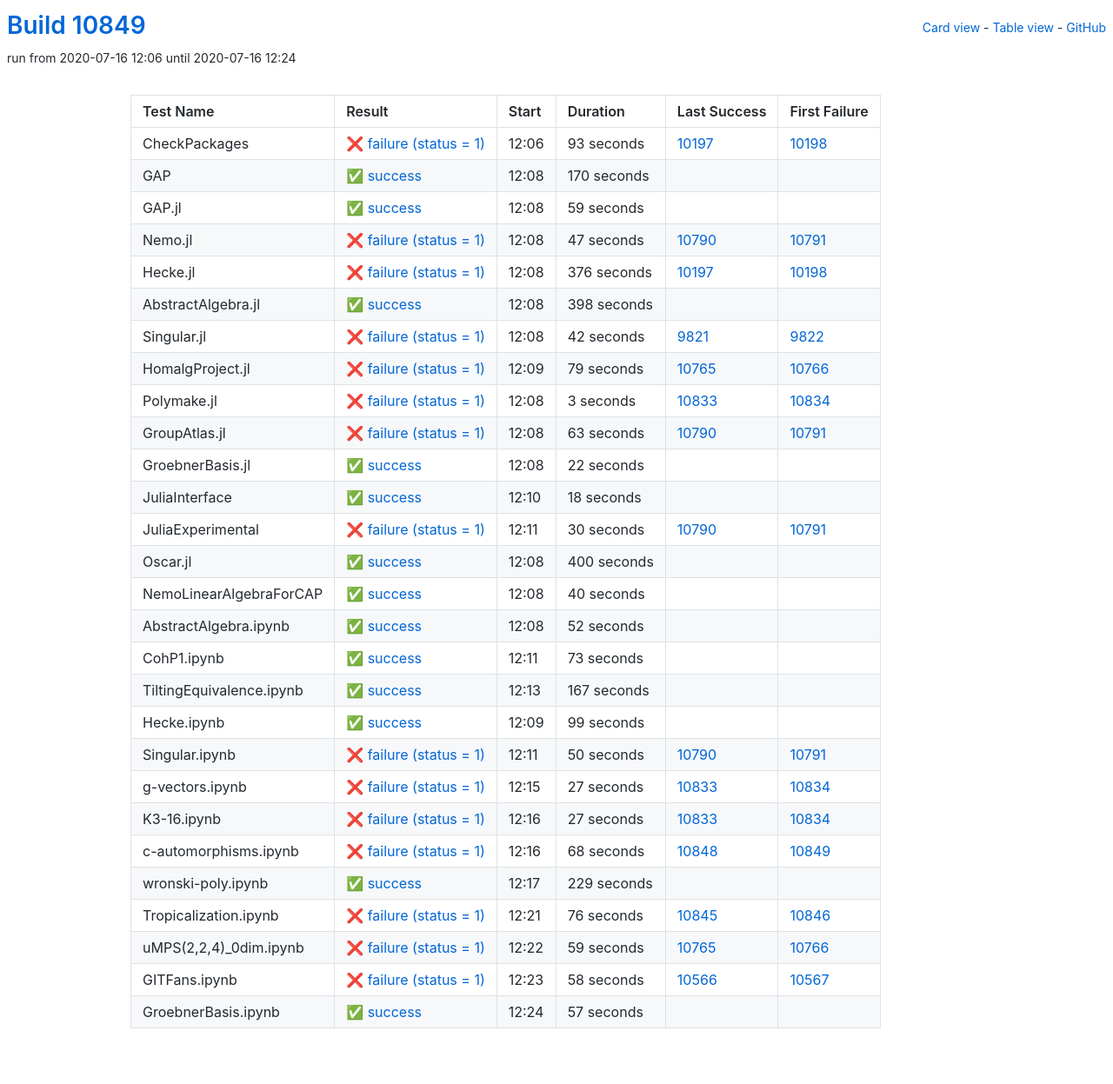
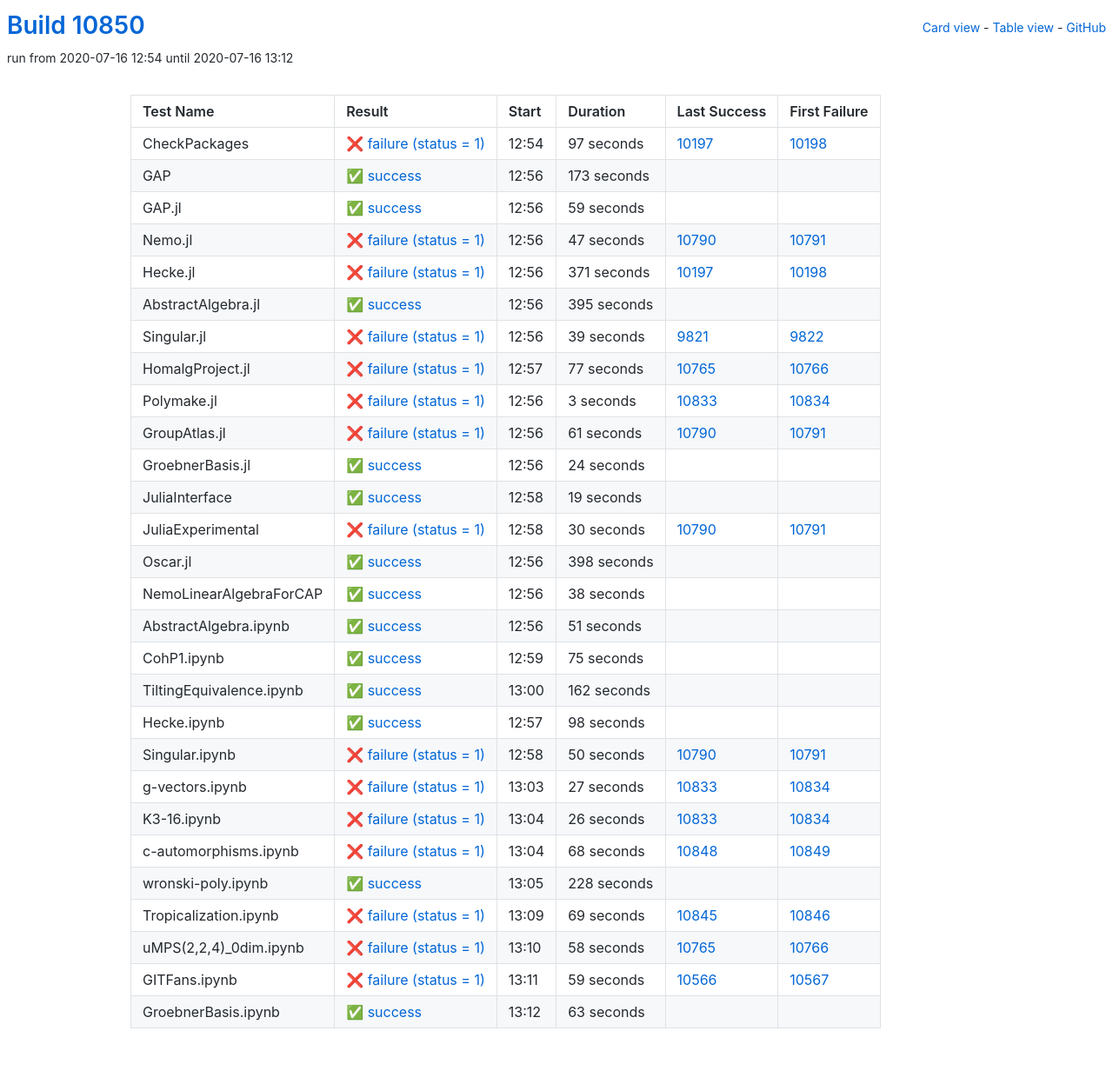
Before and after one commit to oscar-system/oscar-ci-status, a Jekyll site: the page built from table.html, in a window 1280 px wide. Shown: the whole page at 87% size. Built offline with Jekyll 4.4.1, drawn with Linux system fonts in a browser that asks for light colours.

Commit message:
Build #10850

```diff
--- a/_data/ci.yml
+++ b/_data/ci.yml
@@ -1,6 +1,6 @@
 ---
-build: 10849
-build_url: https://oscarci.mathematik.uni-kl.de/job/oscar/10849/
+build: 10850
+build_url: https://oscarci.mathematik.uni-kl.de/job/oscar/10850/
 job: oscar
 organization: oscar-system
 repo: oscar-ci-status
@@ -8,32 +8,32 @@
 tests:
 - name: CheckPackages
   id: checkpackages
-  log: https://oscarci.mathematik.uni-kl.de/job/oscar/10849/artifact/logs/build-10849/CheckPackages.log
-  start: 2020-07-16 12:06
+  log: https://oscarci.mathematik.uni-kl.de/job/oscar/10850/artifact/logs/build-10850/CheckPackages.log
+  start: 2020-07-16 12:54
   success: false
   exitcode: 1
   status: failure
-  duration: 93
+  duration: 97
   last_success: 10197
   last_success_url: https://oscarci.mathematik.uni-kl.de/job/oscar/10197/
   first_failure: 10198
   first_failure_url: https://oscarci.mathematik.uni-kl.de/job/oscar/10198/
 - name: GAP
   id: gap
-  log: https://oscarci.mathematik.uni-kl.de/job/oscar/10849/artifact/logs/build-10849/GAP.log
-  start: 2020-07-16 12:08
+  log: https://oscarci.mathematik.uni-kl.de/job/oscar/10850/artifact/logs/build-10850/GAP.log
+  start: 2020-07-16 12:56
   success: true
   exitcode: 0
   status: success
-  duration: 170
+  duration: 173
   last_success: false
   last_success_url:
   first_failure: false
   first_failure_url:
 - name: GAP.jl
   id: gap-jl
-  log: https://oscarci.mathematik.uni-kl.de/job/oscar/10849/artifact/logs/build-10849/GAP.jl.log
-  start: 2020-07-16 12:08
+  log: https://oscarci.mathematik.uni-kl.de/job/oscar/10850/artifact/logs/build-10850/GAP.jl.log
+  start: 2020-07-16 12:56
   success: true
   exitcode: 0
   status: success
@@ -44,8 +44,8 @@
   first_failure_url:
 - name: Nemo.jl
   id: nemo-jl
-  log: https://oscarci.mathematik.uni-kl.de/job/oscar/10849/artifact/logs/build-10849/Nemo.jl.log
-  start: 2020-07-16 12:08
+  log: https://oscarci.mathematik.uni-kl.de/job/oscar/10850/artifact/logs/build-10850/Nemo.jl.log
+  start: 2020-07-16 12:56
   success: false
   exitcode: 1
   status: failure
@@ -56,56 +56,56 @@
   first_failure_url: https://oscarci.mathematik.uni-kl.de/job/oscar/10791/
 - name: Hecke.jl
   id: hecke-jl
-  log: https://oscarci.mathematik.uni-kl.de/job/oscar/10849/artifact/logs/build-10849/Hecke.jl.log
-  start: 2020-07-16 12:08
+  log: https://oscarci.mathematik.uni-kl.de/job/oscar/10850/artifact/logs/build-10850/Hecke.jl.log
+  start: 2020-07-16 12:56
   success: false
   exitcode: 1
   status: failure
-  duration: 376
+  duration: 371
   last_success: 10197
   last_success_url: https://oscarci.mathematik.uni-kl.de/job/oscar/10197/
   first_failure: 10198
   first_failure_url: https://oscarci.mathematik.uni-kl.de/job/oscar/10198/
 - name: AbstractAlgebra.jl
   id: abstractalgebra-jl
-  log: https://oscarci.mathematik.uni-kl.de/job/oscar/10849/artifact/logs/build-10849/AbstractAlgebra.jl.log
-  start: 2020-07-16 12:08
+  log: https://oscarci.mathematik.uni-kl.de/job/oscar/10850/artifact/logs/build-10850/AbstractAlgebra.jl.log
+  start: 2020-07-16 12:56
   success: true
   exitcode: 0
   status: success
-  duration: 398
+  duration: 395
   last_success: false
   last_success_url:
   first_failure: false
   first_failure_url:
 - name: Singular.jl
   id: singular-jl
-  log: https://oscarci.mathematik.uni-kl.de/job/oscar/10849/artifact/logs/build-10849/Singular.jl.log
-  start: 2020-07-16 12:08
+  log: https://oscarci.mathematik.uni-kl.de/job/oscar/10850/artifact/logs/build-10850/Singular.jl.log
+  start: 2020-07-16 12:56
   success: false
   exitcode: 1
   status: failure
-  duration: 42
+  duration: 39
   last_success: 9821
   last_success_url: https://oscarci.mathematik.uni-kl.de/job/oscar/9821/
   first_failure: 9822
   first_failure_url: https://oscarci.mathematik.uni-kl.de/job/oscar/9822/
 - name: HomalgProject.jl
   id: homalgproject-jl
-  log: https://oscarci.mathematik.uni-kl.de/job/oscar/10849/artifact/logs/build-10849/HomalgProject.jl.log
-  start: 2020-07-16 12:09
+  log: https://oscarci.mathematik.uni-kl.de/job/oscar/10850/artifact/logs/build-10850/HomalgProject.jl.log
+  start: 2020-07-16 12:57
   success: false
   exitcode: 1
   status: failure
-  duration: 79
+  duration: 77
   last_success: 10765
   last_success_url: https://oscarci.mathematik.uni-kl.de/job/oscar/10765/
   first_failure: 10766
   first_failure_url: https://oscarci.mathematik.uni-kl.de/job/oscar/10766/
 - name: Polymake.jl
   id: polymake-jl
-  log: https://oscarci.mathematik.uni-kl.de/job/oscar/10849/artifact/logs/build-10849/Polymake.jl.log
-  start: 2020-07-16 12:08
+  log: https://oscarci.mathematik.uni-kl.de/job/oscar/10850/artifact/logs/build-10850/Polymake.jl.log
+  start: 2020-07-16 12:56
   success: false
   exitcode: 1
   status: failure
@@ -116,44 +116,44 @@
   first_failure_url: https://oscarci.mathematik.uni-kl.de/job/oscar/10834/
 - name: GroupAtlas.jl
   id: groupatlas-jl
-  log: https://oscarci.mathematik.uni-kl.de/job/oscar/10849/artifact/logs/build-10849/GroupAtlas.jl.log
-  start: 2020-07-16 12:08
+  log: https://oscarci.mathematik.uni-kl.de/job/oscar/10850/artifact/logs/build-10850/GroupAtlas.jl.log
+  start: 2020-07-16 12:56
   success: false
   exitcode: 1
   status: failure
-  duration: 63
+  duration: 61
   last_success: 10790
   last_success_url: https://oscarci.mathematik.uni-kl.de/job/oscar/10790/
   first_failure: 10791
   first_failure_url: https://oscarci.mathematik.uni-kl.de/job/oscar/10791/
 - name: GroebnerBasis.jl
   id: groebnerbasis-jl
-  log: https://oscarci.mathematik.uni-kl.de/job/oscar/10849/artifact/logs/build-10849/GroebnerBasis.jl.log
-  start: 2020-07-16 12:08
+  log: https://oscarci.mathematik.uni-kl.de/job/oscar/10850/artifact/logs/build-10850/GroebnerBasis.jl.log
+  start: 2020-07-16 12:56
   success: true
   exitcode: 0
   status: success
-  duration: 22
+  duration: 24
   last_success: false
   last_success_url:
   first_failure: false
   first_failure_url:
 - name: JuliaInterface
   id: juliainterface
-  log: https://oscarci.mathematik.uni-kl.de/job/oscar/10849/artifact/logs/build-10849/JuliaInterface.log
-  start: 2020-07-16 12:10
+  log: https://oscarci.mathematik.uni-kl.de/job/oscar/10850/artifact/logs/build-10850/JuliaInterface.log
+  start: 2020-07-16 12:58
   success: true
   exitcode: 0
   status: success
-  duration: 18
+  duration: 19
   last_success: false
   last_success_url:
   first_failure: false
   first_failure_url:
 - name: JuliaExperimental
   id: juliaexperimental
-  log: https://oscarci.mathematik.uni-kl.de/job/oscar/10849/artifact/logs/build-10849/JuliaExperimental.log
-  start: 2020-07-16 12:11
+  log: https://oscarci.mathematik.uni-kl.de/job/oscar/10850/artifact/logs/build-10850/JuliaExperimental.log
+  start: 2020-07-16 12:58
   success: false
   exitcode: 1
   status: failure
@@ -164,80 +164,80 @@
   first_failure_url: https://oscarci.mathematik.uni-kl.de/job/oscar/10791/
 - name: Oscar.jl
   id: oscar-jl
-  log: https://oscarci.mathematik.uni-kl.de/job/oscar/10849/artifact/logs/build-10849/Oscar.jl.log
-  start: 2020-07-16 12:08
+  log: https://oscarci.mathematik.uni-kl.de/job/oscar/10850/artifact/logs/build-10850/Oscar.jl.log
+  start: 2020-07-16 12:56
   success: true
   exitcode: 0
   status: success
-  duration: 400
+  duration: 398
   last_success: false
   last_success_url:
   first_failure: false
   first_failure_url:
 - name: NemoLinearAlgebraForCAP
   id: nemolinearalgebraforcap
-  log: https://oscarci.mathematik.uni-kl.de/job/oscar/10849/artifact/logs/build-10849/NemoLinearAlgebraForCAP.log
-  start: 2020-07-16 12:08
+  log: https://oscarci.mathematik.uni-kl.de/job/oscar/10850/artifact/logs/build-10850/NemoLinearAlgebraForCAP.log
+  start: 2020-07-16 12:56
   success: true
   exitcode: 0
   status: success
-  duration: 40
+  duration: 38
   last_success: false
   last_success_url:
   first_failure: false
   first_failure_url:
 - name: AbstractAlgebra.ipynb
   id: abstractalgebra-ipynb
-  log: https://oscarci.mathematik.uni-kl.de/job/oscar/10849/artifact/logs/build-10849/AbstractAlgebra.ipynb.log
-  start: 2020-07-16 12:08
+  log: https://oscarci.mathematik.uni-kl.de/job/oscar/10850/artifact/logs/build-10850/AbstractAlgebra.ipynb.log
+  start: 2020-07-16 12:56
   success: true
   exitcode: 0
   status: success
-  duration: 52
+  duration: 51
   last_success: false
   last_success_url:
   first_failure: false
   first_failure_url:
 - name: CohP1.ipynb
   id: cohp1-ipynb
-  log: https://oscarci.mathematik.uni-kl.de/job/oscar/10849/artifact/logs/build-10849/CohP1.ipynb.log
-  start: 2020-07-16 12:11
+  log: https://oscarci.mathematik.uni-kl.de/job/oscar/10850/artifact/logs/build-10850/CohP1.ipynb.log
+  start: 2020-07-16 12:59
   success: true
   exitcode: 0
   status: success
-  duration: 73
+  duration: 75
   last_success: false
   last_success_url:
   first_failure: false
   first_failure_url:
 - name: TiltingEquivalence.ipynb
   id: tiltingequivalence-ipynb
-  log: https://oscarci.mathematik.uni-kl.de/job/oscar/10849/artifact/logs/build-10849/TiltingEquivalence.ipynb.log
-  start: 2020-07-16 12:13
+  log: https://oscarci.mathematik.uni-kl.de/job/oscar/10850/artifact/logs/build-10850/TiltingEquivalence.ipynb.log
+  start: 2020-07-16 13:00
   success: true
   exitcode: 0
   status: success
-  duration: 167
+  duration: 162
   last_success: false
   last_success_url:
   first_failure: false
   first_failure_url:
 - name: Hecke.ipynb
   id: hecke-ipynb
-  log: https://oscarci.mathematik.uni-kl.de/job/oscar/10849/artifact/logs/build-10849/Hecke.ipynb.log
-  start: 2020-07-16 12:09
+  log: https://oscarci.mathematik.uni-kl.de/job/oscar/10850/artifact/logs/build-10850/Hecke.ipynb.log
+  start: 2020-07-16 12:57
   success: true
   exitcode: 0
   status: success
-  duration: 99
+  duration: 98
   last_success: false
   last_success_url:
   first_failure: false
   first_failure_url:
 - name: Singular.ipynb
   id: singular-ipynb
-  log: https://oscarci.mathematik.uni-kl.de/job/oscar/10849/artifact/logs/build-10849/Singular.ipynb.log
-  start: 2020-07-16 12:11
+  log: https://oscarci.mathematik.uni-kl.de/job/oscar/10850/artifact/logs/build-10850/Singular.ipynb.log
+  start: 2020-07-16 12:58
   success: false
   exitcode: 1
   status: failure
@@ -248,8 +248,8 @@
   first_failure_url: https://oscarci.mathematik.uni-kl.de/job/oscar/10791/
 - name: g-vectors.ipynb
   id: g-vectors-ipynb
-  log: https://oscarci.mathematik.uni-kl.de/job/oscar/10849/artifact/logs/build-10849/g-vectors.ipynb.log
-  start: 2020-07-16 12:15
+  log: https://oscarci.mathematik.uni-kl.de/job/oscar/10850/artifact/logs/build-10850/g-vectors.ipynb.log
+  start: 2020-07-16 13:03
   success: false
   exitcode: 1
   status: failure
@@ -260,20 +260,20 @@
   first_failure_url: https://oscarci.mathematik.uni-kl.de/job/oscar/10834/
 - name: K3-16.ipynb
   id: k3-16-ipynb
-  log: https://oscarci.mathematik.uni-kl.de/job/oscar/10849/artifact/logs/build-10849/K3-16.ipynb.log
-  start: 2020-07-16 12:16
+  log: https://oscarci.mathematik.uni-kl.de/job/oscar/10850/artifact/logs/build-10850/K3-16.ipynb.log
+  start: 2020-07-16 13:04
   success: false
   exitcode: 1
   status: failure
-  duration: 27
+  duration: 26
   last_success: 10833
   last_success_url: https://oscarci.mathematik.uni-kl.de/job/oscar/10833/
   first_failure: 10834
   first_failure_url: https://oscarci.mathematik.uni-kl.de/job/oscar/10834/
 - name: c-automorphisms.ipynb
   id: c-automorphisms-ipynb
-  log: https://oscarci.mathematik.uni-kl.de/job/oscar/10849/artifact/logs/build-10849/c-automorphisms.ipynb.log
-  start: 2020-07-16 12:16
+  log: https://oscarci.mathematik.uni-kl.de/job/oscar/10850/artifact/logs/build-10850/c-automorphisms.ipynb.log
+  start: 2020-07-16 13:04
   success: false
   exitcode: 1
   status: failure
@@ -284,60 +284,60 @@
   first_failure_url: https://oscarci.mathematik.uni-kl.de/job/oscar/10849/
 - name: wronski-poly.ipynb
   id: wronski-poly-ipynb
-  log: https://oscarci.mathematik.uni-kl.de/job/oscar/10849/artifact/logs/build-10849/wronski-poly.ipynb.log
-  start: 2020-07-16 12:17
+  log: https://oscarci.mathematik.uni-kl.de/job/oscar/10850/artifact/logs/build-10850/wronski-poly.ipynb.log
+  start: 2020-07-16 13:05
   success: true
   exitcode: 0
   status: success
-  duration: 229
+  duration: 228
   last_success: false
   last_success_url:
   first_failure: false
   first_failure_url:
 - name: Tropicalization.ipynb
   id: tropicalization-ipynb
-  log: https://oscarci.mathematik.uni-kl.de/job/oscar/10849/artifact/logs/build-10849/Tropicalization.ipynb.log
-  start: 2020-07-16 12:21
+  log: https://oscarci.mathematik.uni-kl.de/job/oscar/10850/artifact/logs/build-10850/Tropicalization.ipynb.log
+  start: 2020-07-16 13:09
   success: false
   exitcode: 1
   status: failure
-  duration: 76
+  duration: 69
   last_success: 10845
   last_success_url: https://oscarci.mathematik.uni-kl.de/job/oscar/10845/
   first_failure: 10846
   first_failure_url: https://oscarci.mathematik.uni-kl.de/job/oscar/10846/
 - name: uMPS(2,2,4)_0dim.ipynb
   id: umps-2-2-4-0dim-ipynb
-  log: https://oscarci.mathematik.uni-kl.de/job/oscar/10849/artifact/logs/build-10849/uMPS-2-2-4-_0dim.ipynb.log
-  start: 2020-07-16 12:22
+  log: https://oscarci.mathematik.uni-kl.de/job/oscar/10850/artifact/logs/build-10850/uMPS-2-2-4-_0dim.ipynb.log
+  start: 2020-07-16 13:10
   success: false
   exitcode: 1
   status: failure
-  duration: 59
+  duration: 58
   last_success: 10765
   last_success_url: https://oscarci.mathematik.uni-kl.de/job/oscar/10765/
   first_failure: 10766
   first_failure_url: https://oscarci.mathematik.uni-kl.de/job/oscar/10766/
 - name: GITFans.ipynb
   id: gitfans-ipynb
-  log: https://oscarci.mathematik.uni-kl.de/job/oscar/10849/artifact/logs/build-10849/GITFans.ipynb.log
-  start: 2020-07-16 12:23
+  log: https://oscarci.mathematik.uni-kl.de/job/oscar/10850/artifact/logs/build-10850/GITFans.ipynb.log
+  start: 2020-07-16 13:11
   success: false
   exitcode: 1
   status: failure
-  duration: 58
+  duration: 59
   last_success: 10566
   last_success_url: https://oscarci.mathematik.uni-kl.de/job/oscar/10566/
   first_failure: 10567
   first_failure_url: https://oscarci.mathematik.uni-kl.de/job/oscar/10567/
 - name: GroebnerBasis.ipynb
   id: groebnerbasis-ipynb
-  log: https://oscarci.mathematik.uni-kl.de/job/oscar/10849/artifact/logs/build-10849/GroebnerBasis.ipynb.log
-  start: 2020-07-16 12:24
+  log: https://oscarci.mathematik.uni-kl.de/job/oscar/10850/artifact/logs/build-10850/GroebnerBasis.ipynb.log
+  start: 2020-07-16 13:12
   success: true
   exitcode: 0
   status: success
-  duration: 57
+  duration: 63
   last_success: false
   last_success_url:
   first_failure: false
```
Also changed, not shown: README.md.
